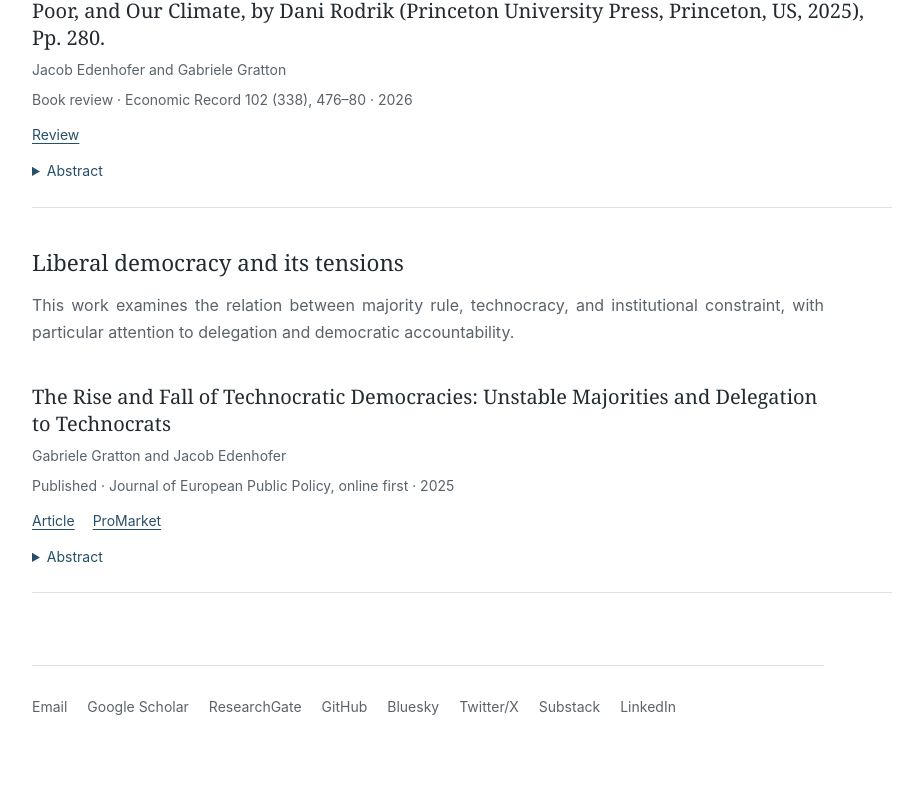
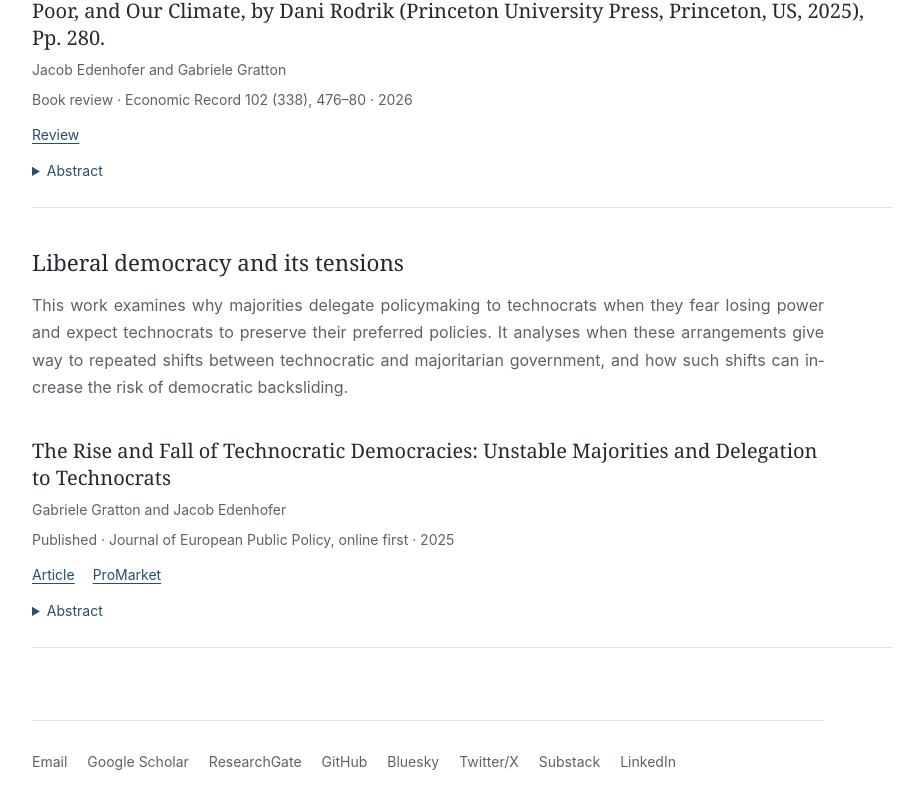
Before and after one commit to jacob-edenhofer/Website, a Next.js app: page /Website/research in a window 1280 px wide. Shown: the part 3653-4461 px from the top of the page, without its empty margins (178-1101 px from the left). Before the commit the page ends 4410 px from the top, so only its background shows below. Built offline with nearby package versions, Linux system fonts and the light colour scheme.

Commit message:
Ground the liberal democracy summary in the technocracy paper

```diff
--- a/app/components/PublicationViews.tsx
+++ b/app/components/PublicationViews.tsx
@@ -60,7 +60,7 @@ const themes = [
   {
     id: "theme-democracy",
     title: "Liberal democracy and its tensions",
-    description: "This work examines the relation between majority rule, technocracy, and institutional constraint, with particular attention to delegation and democratic accountability.",
+    description: "This work examines why majorities delegate policymaking to technocrats when they fear losing power and expect technocrats to preserve their preferred policies. It analyses when these arrangements give way to repeated shifts between technocratic and majoritarian government, and how such shifts can increase the risk of democratic backsliding.",
     papers: researchByProgramme.democracy,
   },
 ];
```
